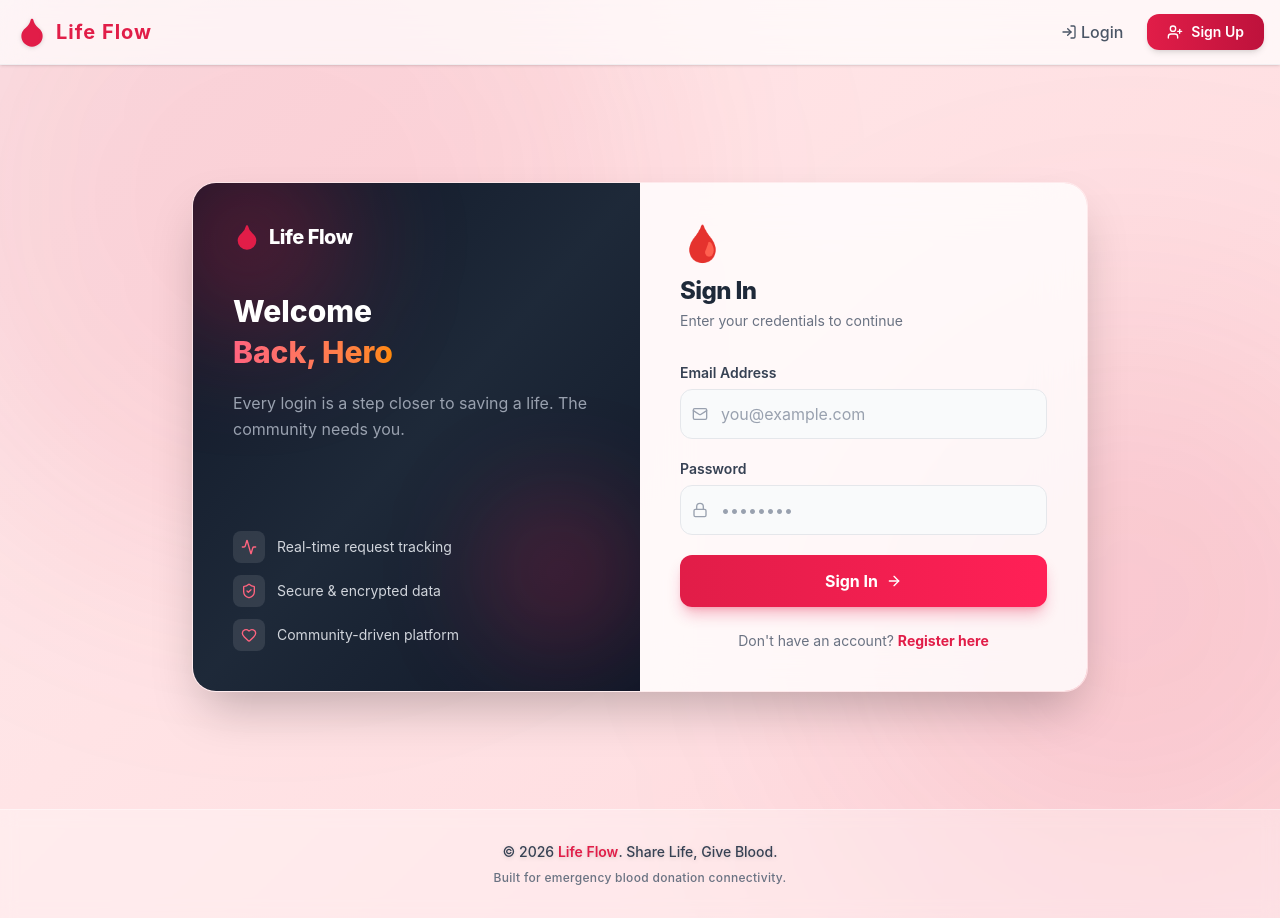
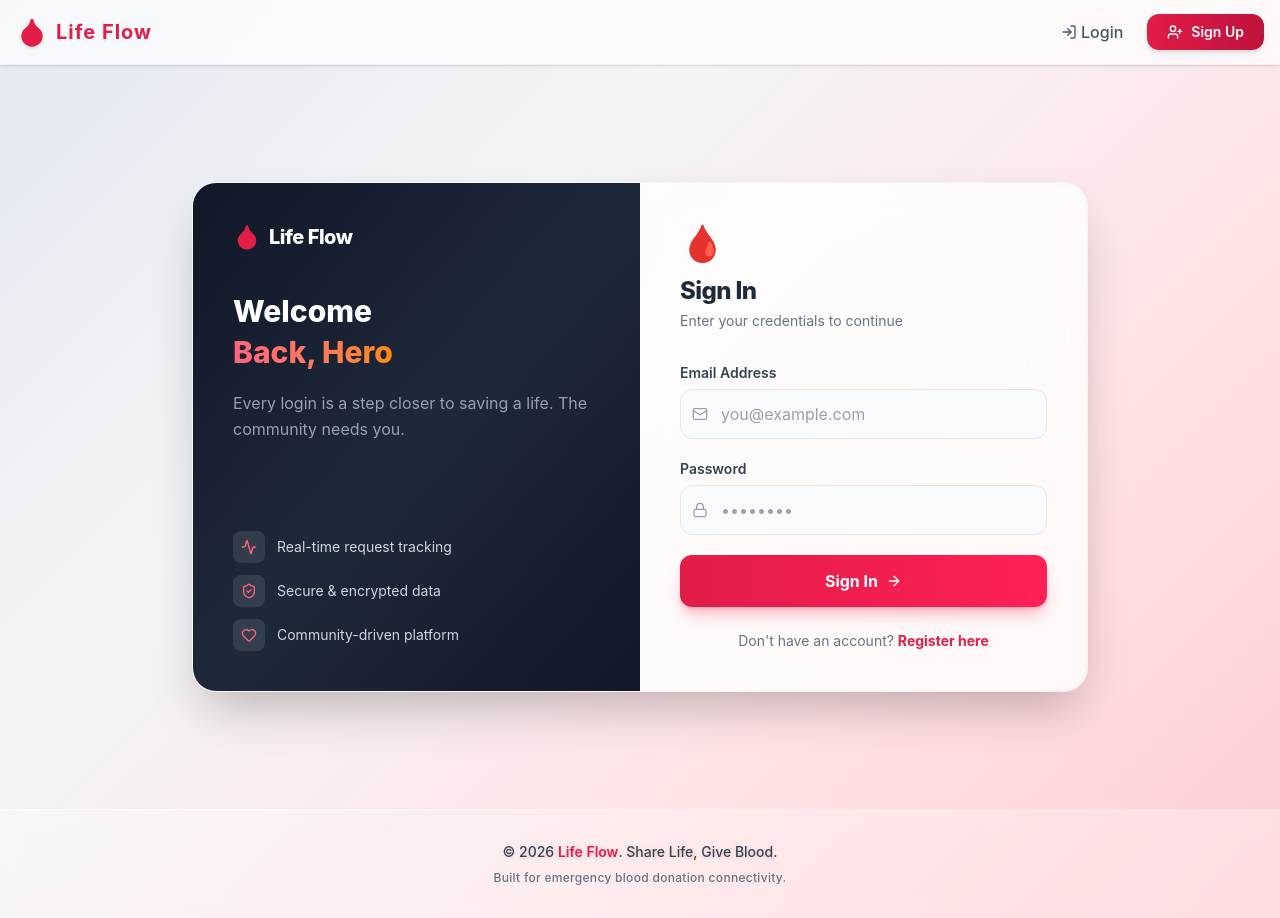
Before and after one commit to JOSHISHUBHAM07/Blood-Donation, a React (Vite) app in the folder frontend/: page /login in a window 1280 px wide. Built offline with nearby package versions, Linux system fonts and the light colour scheme; no server answers.

Commit message:
Optimize render performance by replacing CSS blur with radial gradients

```diff
--- a/frontend/src/App.jsx
+++ b/frontend/src/App.jsx
@@ -21,12 +21,12 @@ const BackgroundBlobs = () => (
     <motion.div
       animate={{ scale: [1, 1.2, 1], x: [0, 100, 0], y: [0, -50, 0] }}
       transition={{ duration: 15, repeat: Infinity, ease: "easeInOut" }}
-      className="absolute -top-[10%] -left-[10%] w-[50vw] h-[50vw] rounded-full bg-primary/10 blur-[100px]"
+      className="absolute -top-[10%] -left-[10%] w-[50vw] h-[50vw] rounded-full bg-[radial-gradient(circle,_var(--tw-gradient-stops))] from-primary/10 to-transparent"
     />
     <motion.div
       animate={{ scale: [1, 1.5, 1], x: [0, -100, 0], y: [0, 100, 0] }}
       transition={{ duration: 20, repeat: Infinity, ease: "easeInOut", delay: 2 }}
-      className="absolute top-[40%] -right-[10%] w-[40vw] h-[40vw] rounded-full bg-secondary/10 blur-[120px]"
+      className="absolute top-[40%] -right-[10%] w-[40vw] h-[40vw] rounded-full bg-[radial-gradient(circle,_var(--tw-gradient-stops))] from-secondary/10 to-transparent"
     />
   </div>
 );
--- a/frontend/src/index.css
+++ b/frontend/src/index.css
@@ -16,23 +16,6 @@
   body {
     @apply font-sans text-gray-800 antialiased min-h-screen relative;
     background: linear-gradient(-45deg, #fecdd3, #ffe4e6, #f3f4f6, #e2e8f0);
-    background-size: 400% 400%;
-    animation: gradientBG 15s ease infinite;
-  }
-
-  /* Animated background keyframes */
-  @keyframes gradientBG {
-    0% {
-      background-position: 0% 50%;
-    }
-
-    50% {
-      background-position: 100% 50%;
-    }
-
-    100% {
-      background-position: 0% 50%;
-    }
   }
 }
 
@@ -45,7 +28,7 @@
   }
 
   .glass-nav {
-    @apply bg-white/70 backdrop-blur-lg border-b border-gray-200/50 shadow-sm transition-all duration-300;
+    @apply bg-white/70 backdrop-blur-md border-b border-gray-200/50 shadow-sm transition-all duration-300;
   }
 
   .glass-input {
--- a/frontend/src/pages/LandingPage.jsx
+++ b/frontend/src/pages/LandingPage.jsx
@@ -124,17 +124,17 @@ const LandingPage = () => {
                     <motion.div
                         animate={{ scale: [1, 1.15, 1], opacity: [0.3, 0.5, 0.3] }}
                         transition={{ duration: 7, repeat: Infinity, ease: 'easeInOut' }}
-                        className="absolute -top-20 -left-20 w-[500px] h-[500px] bg-gradient-to-br from-rose-300/30 to-orange-200/20 rounded-full blur-[80px]"
+                        className="absolute -top-20 -left-20 w-[500px] h-[500px] bg-[radial-gradient(circle,_var(--tw-gradient-stops))] from-rose-300/30 via-orange-200/10 to-transparent rounded-full"
                     />
                     <motion.div
                         animate={{ scale: [1, 1.2, 1], opacity: [0.25, 0.45, 0.25] }}
                         transition={{ duration: 9, repeat: Infinity, ease: 'easeInOut', delay: 2 }}
-                        className="absolute -bottom-40 -right-20 w-[600px] h-[600px] bg-gradient-to-tl from-blue-300/20 to-primary/20 rounded-full blur-[100px]"
+                        className="absolute -bottom-40 -right-20 w-[600px] h-[600px] bg-[radial-gradient(circle,_var(--tw-gradient-stops))] from-blue-300/20 via-primary/10 to-transparent rounded-full"
                     />
                     <motion.div
                         animate={{ y: [0, -20, 0] }}
                         transition={{ duration: 6, repeat: Infinity, ease: 'easeInOut', delay: 1 }}
-                        className="absolute top-1/3 right-[12%] w-64 h-64 bg-purple-200/20 rounded-full blur-[60px]"
+                        className="absolute top-1/3 right-[12%] w-64 h-64 bg-[radial-gradient(circle,_var(--tw-gradient-stops))] from-purple-200/20 to-transparent rounded-full"
                     />
                 </div>
 
@@ -287,8 +287,8 @@ const LandingPage = () => {
             >
                 <div className="rounded-3xl bg-gradient-to-br from-gray-900 via-gray-800 to-gray-900 p-8 md:p-16 relative overflow-hidden shadow-2xl">
                     {/* Bg decorations */}
-                    <div className="absolute -top-20 -left-20 w-72 h-72 bg-primary/30 rounded-full blur-[80px] pointer-events-none" />
-                    <div className="absolute -bottom-20 -right-20 w-64 h-64 bg-rose-500/20 rounded-full blur-[70px] pointer-events-none" />
+                    <div className="absolute -top-20 -left-20 w-72 h-72 bg-[radial-gradient(circle,_var(--tw-gradient-stops))] from-primary/30 to-transparent rounded-full pointer-events-none" />
+                    <div className="absolute -bottom-20 -right-20 w-64 h-64 bg-[radial-gradient(circle,_var(--tw-gradient-stops))] from-rose-500/20 to-transparent rounded-full pointer-events-none" />
 
                     <div className="relative z-10 flex flex-col lg:flex-row items-center gap-12">
                         {/* Text */}
@@ -397,7 +397,7 @@ const LandingPage = () => {
             </motion.section>
 
             {/* Bottom glow */}
-            <div className="absolute bottom-0 left-1/2 -translate-x-1/2 w-[600px] h-40 bg-primary/10 rounded-full blur-[80px] pointer-events-none" />
+            <div className="absolute bottom-0 left-1/2 -translate-x-1/2 w-[600px] h-40 bg-[radial-gradient(ellipse,_var(--tw-gradient-stops))] from-primary/10 to-transparent rounded-full pointer-events-none" />
         </div>
     );
 };
--- a/frontend/src/pages/Login.jsx
+++ b/frontend/src/pages/Login.jsx
@@ -55,8 +55,8 @@ const Login = () => {
                 {/* Left — Dark Brand Panel */}
                 <div className="relative hidden md:flex flex-col justify-between p-10 bg-gradient-to-br from-gray-900 via-gray-800 to-gray-900 overflow-hidden">
                     {/* Orbs */}
-                    <div className="absolute -top-10 -left-10 w-48 h-48 bg-primary/30 rounded-full blur-[60px] pointer-events-none" />
-                    <div className="absolute bottom-10 right-0 w-40 h-40 bg-rose-500/20 rounded-full blur-[50px] pointer-events-none" />
+                    <div className="absolute -top-10 -left-10 w-48 h-48 bg-[radial-gradient(circle,_var(--tw-gradient-stops))] from-primary/30 to-transparent rounded-full pointer-events-none" />
+                    <div className="absolute bottom-10 right-0 w-40 h-40 bg-[radial-gradient(circle,_var(--tw-gradient-stops))] from-rose-500/20 to-transparent rounded-full pointer-events-none" />
 
                     <div className="relative z-10">
                         <div className="flex items-center gap-2 mb-10">
--- a/frontend/src/pages/Register.jsx
+++ b/frontend/src/pages/Register.jsx
@@ -50,8 +50,8 @@ const Register = () => {
 
                 {/* Left — Dark Brand Panel */}
                 <div className="relative hidden md:flex flex-col justify-between p-10 bg-gradient-to-br from-gray-900 via-gray-800 to-gray-900 overflow-hidden">
-                    <div className="absolute -top-10 -left-10 w-48 h-48 bg-primary/30 rounded-full blur-[60px] pointer-events-none" />
-                    <div className="absolute bottom-10 right-0 w-40 h-40 bg-rose-500/20 rounded-full blur-[50px] pointer-events-none" />
+                    <div className="absolute -top-10 -left-10 w-48 h-48 bg-[radial-gradient(circle,_var(--tw-gradient-stops))] from-primary/30 to-transparent rounded-full pointer-events-none" />
+                    <div className="absolute bottom-10 right-0 w-40 h-40 bg-[radial-gradient(circle,_var(--tw-gradient-stops))] from-rose-500/20 to-transparent rounded-full pointer-events-none" />
 
                     <div className="relative z-10">
                         <div className="flex items-center gap-2 mb-10">
```
